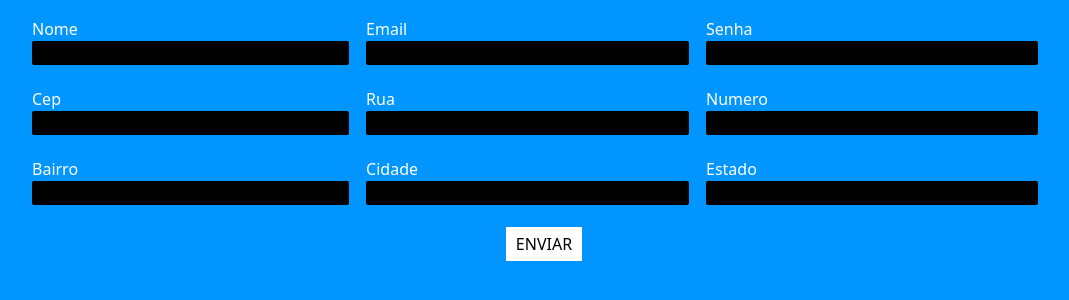
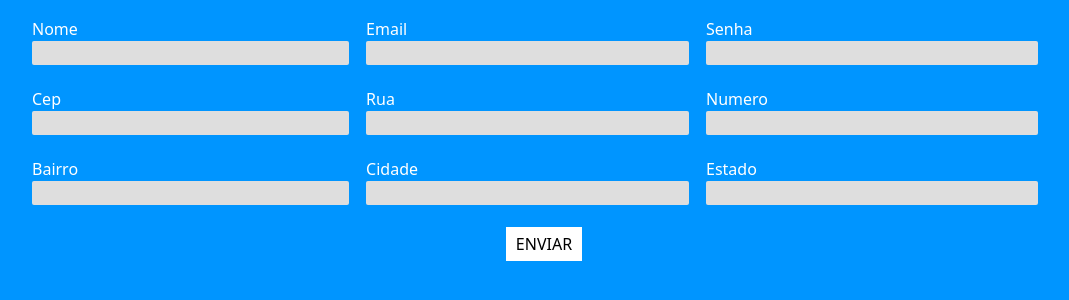
Before and after one commit to CaiqueRian/Consumo-De-Api-cep, a plain HTML site: page index.html in a window 1280 px wide. Shown: the part 296-596 px from the top of the page, without its empty margins (96-1165 px from the left). Drawn offline with nearby package versions, Linux system fonts and the light colour scheme.

Commit message:
1 - 1.1 - 1.1 versão com alteração no css para melhor exibição do conteudo e comentarios no js, porem sem o try catch

```diff
--- a/style.css
+++ b/style.css
@@ -96,7 +96,7 @@ body{
 
 .inputPadrao:valid{
     height: auto;
-    background-color: #000000;
+    background-color: #dedede;
 
 }
 
```
Also changed, not shown: main.js (+12 -1 lines).
